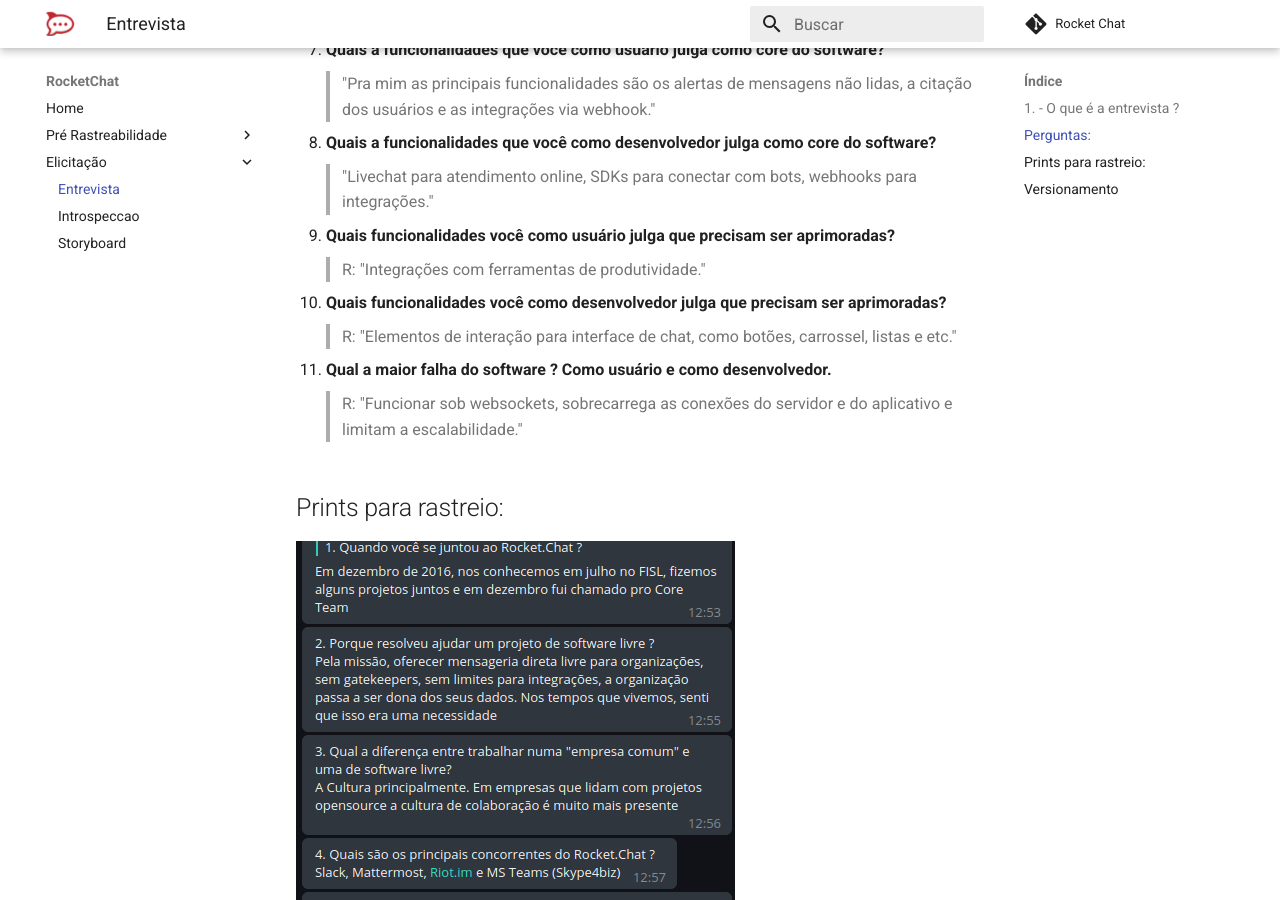
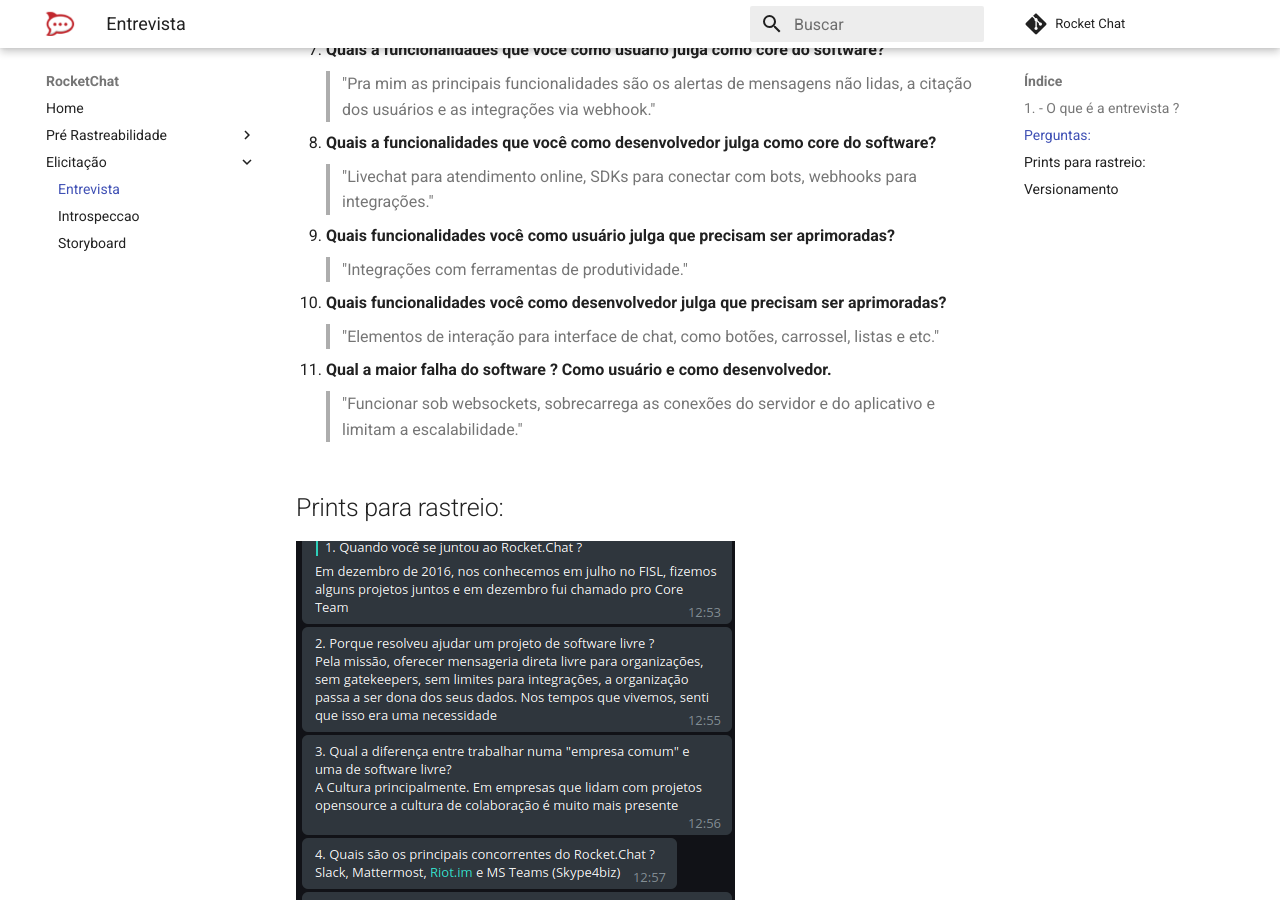
Before and after one commit to MarcosNBJ/2019.1-RocketChat, an MkDocs documentation site: the page built from docs/Elicitação/Entrevista.md, in a window 1280 px wide and 900 px high, scrolled down 1044 px. Built offline with MkDocs 1.6.1 and Material for MkDocs 9.7.7, drawn with Linux system fonts in a browser that asks for light colours; comment, search, counter and statistics services are not loaded.

Commit message:
adding some changes to the interview page

```diff
--- a/docs/Elicitação/Entrevista.md
+++ b/docs/Elicitação/Entrevista.md
@@ -57,19 +57,19 @@
 9. **Quais funcionalidades você como usuário julga que precisam ser aprimoradas?**
 
 
-    >R: "Integrações com ferramentas de produtividade."
+    >"Integrações com ferramentas de produtividade."
 
 
 10. **Quais funcionalidades você como desenvolvedor julga que precisam ser aprimoradas?**
 
 
-    >R: "Elementos de interação para interface de chat, como botões, carrossel, listas e etc."
+    >"Elementos de interação para interface de chat, como botões, carrossel, listas e etc."
 
 
 11. **Qual a maior falha do software ? Como usuário e como desenvolvedor.**
 
 
-    >R: "Funcionar sob websockets, sobrecarrega as conexões do servidor e do aplicativo e limitam a escalabilidade."
+    >"Funcionar sob websockets, sobrecarrega as conexões do servidor e do aplicativo e limitam a escalabilidade."
 
 
 ## Prints para rastreio:
```
